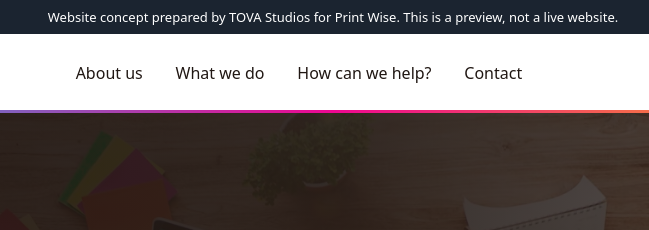
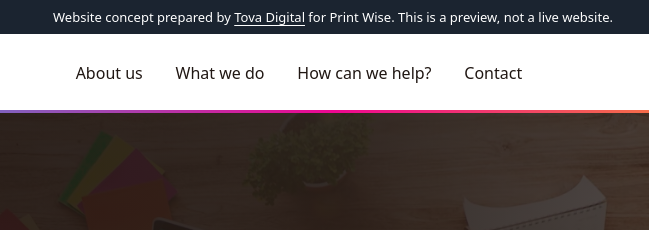
Before and after one commit to tova-studio/print-wise, a plain HTML site: page index.html in a window 1280 px wide. Shown: the top 230 px of the page, 307-956 px from the left. Drawn offline with Linux system fonts and the light colour scheme.

Commit message:
Tova Digital: link in the preview bar, current name in the credits

```diff
--- a/index.html
+++ b/index.html
@@ -247,7 +247,7 @@ section[id]{scroll-margin-top:var(--header-h)}
 }
 </style>
 <meta name="robots" content="noindex, nofollow"><meta name="twitter:card" content="summary_large_image"><meta name="twitter:title" content="Print Wise | Christchurch Printer – Digital, Offset, Design &amp; Stock"><meta name="twitter:description" content="Print Wise does it all! Digital/Offset printing, full design service and stock management. All at ninja fast speed.… Call +6433813804."></head>
-<body><div style="background:#1b2430;color:#fff;text-align:center;font:13px/1.4 system-ui,sans-serif;padding:8px 12px;position:relative;z-index:99999">Website concept prepared by TOVA Studios for Print Wise. This is a preview, not a live website.</div>
+<body><div style="background:#1b2430;color:#fff;text-align:center;font:13px/1.4 system-ui,sans-serif;padding:8px 12px;position:relative;z-index:99999">Website concept prepared by <a href="https://tovadigital.co.nz/" target="_blank" rel="noopener" style="color:inherit;text-decoration:underline">Tova Digital</a> for Print Wise. This is a preview, not a live website.</div>
 <a class="skip" href="#main">Skip to content</a>
 
 <header class="site-header" id="siteHeader">
@@ -441,7 +441,7 @@ section[id]{scroll-margin-top:var(--header-h)}
     </div>
     <div class="footer-bottom">
       <p>Copyright © Print Wise Ltd 2016–2026</p>
-      <p>Website by<a href="https://www.google.com/search?q=TOVA+Studios+New+Zealand" target="_blank" rel="noopener">TOVA Studios<span class="sr-only"> (opens in a new tab)</span></a></p>
+      <p>Website by<a href="https://tovadigital.co.nz/" target="_blank" rel="noopener">Tova Digital<span class="sr-only"> (opens in a new tab)</span></a></p>
     </div>
   </div>
 </footer>
```
Also changed, not shown: basic.html (+1 -1 lines), look-modern.html (+2 -2 lines), look-original.html (+2 -2 lines), look-professional.html (+2 -2 lines), pro.html (+1 -1 lines).
